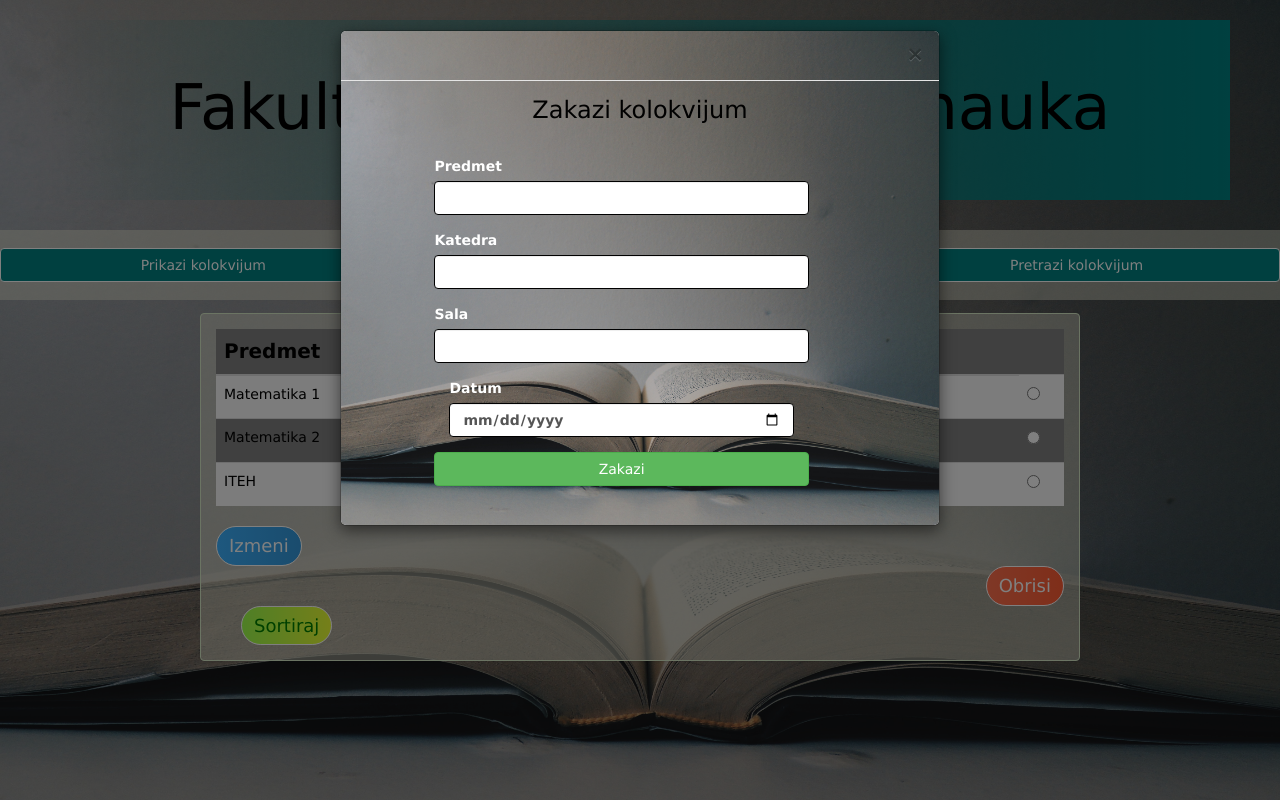
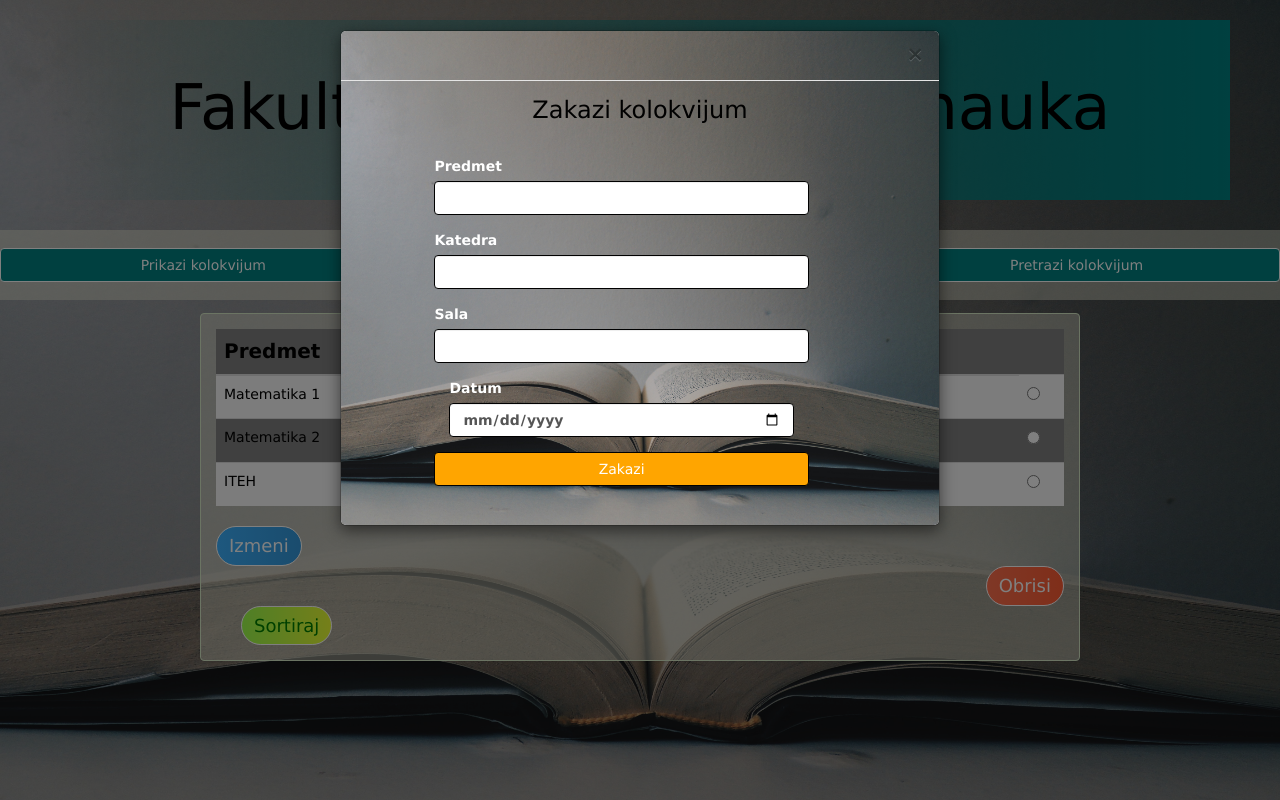
Before and after one commit to hulrog/iteh21-cas2, a PHP site: page /home.php in a window 1280 px wide, after a click on "Zakazi kolokvijum". Run offline with PHP 8.4, Linux system fonts and the light colour scheme; the visitor is signed in with stand-in values (Sample User, id 1); data comes from the database, SQL or seed files in the repository.

Commit message:
fixed style

```diff
--- a/home.php
+++ b/home.php
@@ -163,7 +163,7 @@ else{ //otvara else - zatvara se dole gde ispisuje red
                                 </div>
                                 <div class="form-group">
                                     <button id="btnDodaj" type="submit" class="btn btn-success btn-block"
-                                    tyle="background-color: orange; border: 1px solid black;">Zakazi</button>
+                                    style="background-color: orange; border: 1px solid black;">Zakazi</button>
                                 </div>
                             </div>
                     </div>
```
